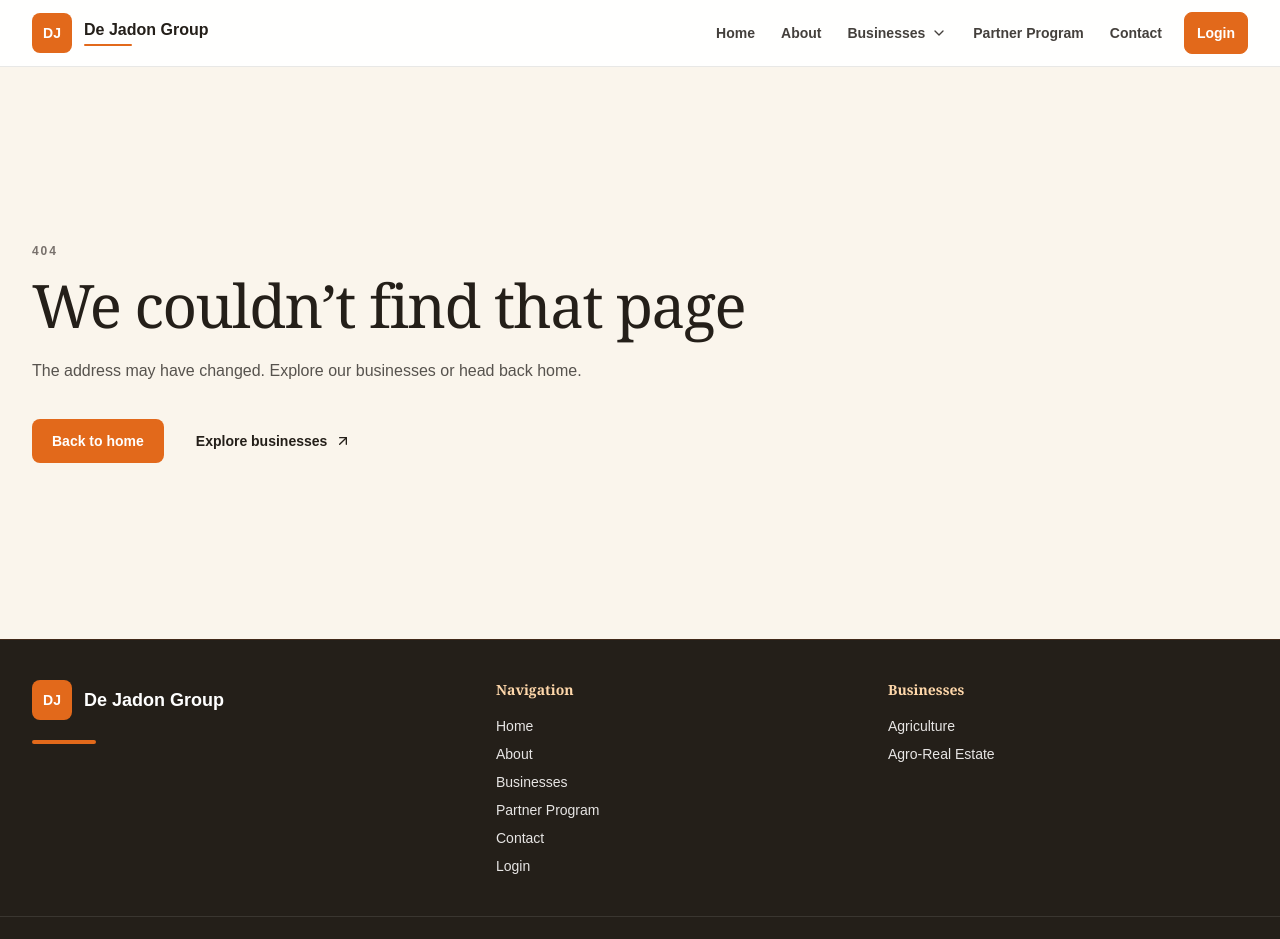
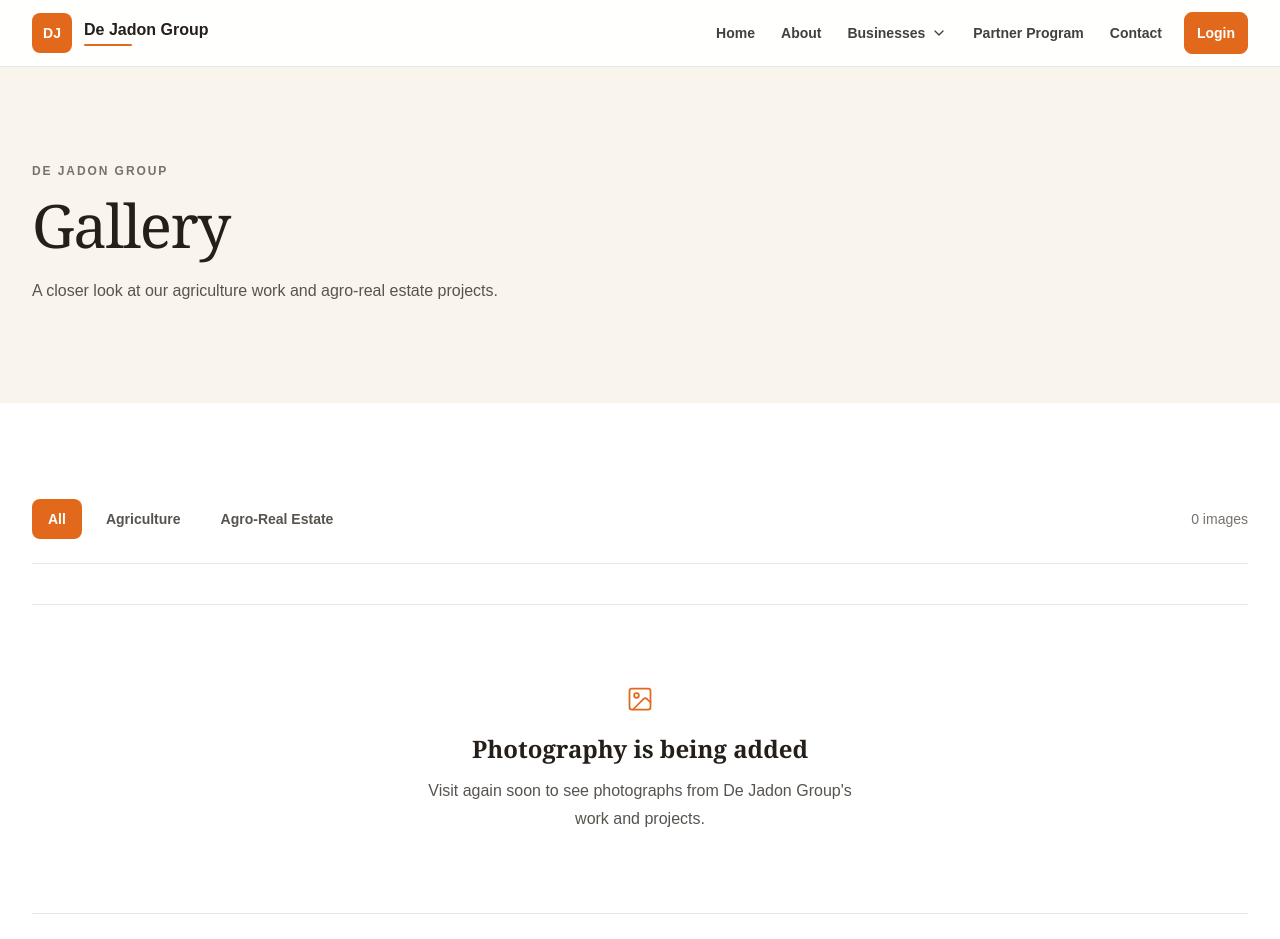
Before and after one commit to Emiloart/Dejadongroup, a Next.js app: page /gallery in a window 1280 px wide. Before the commit this address had no page. Shown: the top 939 px of the page. Built offline with nearby package versions, Linux system fonts and the light colour scheme.

Commit message:
Add connected gallery pages and image discovery

```diff
--- a/src/app/businesses/agriculture/[...slug]/page.tsx
+++ b/src/app/businesses/agriculture/[...slug]/page.tsx
@@ -1,11 +1,13 @@
 import { notFound } from "next/navigation";
 import { ButtonLink } from "@/components/button-link";
+import { GalleryGrid } from "@/components/gallery-grid";
 import { PageHero } from "@/components/page-hero";
 import { PageSection } from "@/components/page-section";
 import { SectionGrid } from "@/components/section-grid";
 import { SectionHeader } from "@/components/section-header";
 import { SiteLayout } from "@/components/site-layout";
 import { agricultureProducts, getSectionByPath } from "@/lib/site-data";
+import { getGalleryImages } from "@/lib/media-library";
 
 const cropDescriptions = [
   { name: "Palm", description: "The oil palm is a tropical tree. Its outer flesh contains palm oil, while the seed can be processed to produce palm kernel oil." },
@@ -44,7 +46,7 @@ export default function AgricultureSectionPage({ params }: AgricultureSectionPag
         ? "Our agriculture operations include poultry, fishery and Black Soldier Fly."
         : category === "products"
           ? "Our agricultural products include fresh and dried fish. Product sales are being prepared for a separate marketplace."
-          : "Images of our agriculture work will be added when available.";
+          : "Explore photographs from our agriculture work as they become available.";
 
   return (
     <SiteLayout>
@@ -83,6 +85,12 @@ export default function AgricultureSectionPage({ params }: AgricultureSectionPag
           <ButtonLink href="/contact" variant="outline">Ask about products</ButtonLink>
         </PageSection>
       ) : null}
+      {category === "gallery" ? (
+        <PageSection tinted>
+          <GalleryGrid images={getGalleryImages("agriculture")} emptyTitle="Agriculture photography is being added" />
+          <div className="mt-8"><ButtonLink href="/gallery" variant="outline">View the full gallery</ButtonLink></div>
+        </PageSection>
+      ) : null}
       {category === "gallery" || detail ? (
         <PageSection tinted>
           <div className="flex flex-wrap items-center justify-between gap-6 border-t border-ink/10 pt-8">
--- a/src/app/businesses/agro-real-estate/[section]/page.tsx
+++ b/src/app/businesses/agro-real-estate/[section]/page.tsx
@@ -1,10 +1,12 @@
 import { notFound } from "next/navigation";
 import { ButtonLink } from "@/components/button-link";
+import { GalleryGrid } from "@/components/gallery-grid";
 import { PageHero } from "@/components/page-hero";
 import { PageSection } from "@/components/page-section";
 import { SectionHeader } from "@/components/section-header";
 import { SiteLayout } from "@/components/site-layout";
 import { agroRealEstateBuyingProcess, agroRealEstateFaqs, agroRealEstateServices, getSectionByPath } from "@/lib/site-data";
+import { getGalleryImages } from "@/lib/media-library";
 
 type AgroRealEstateSectionPageProps = { params: { section: string } };
 
@@ -30,7 +32,7 @@ export default function AgroRealEstateSectionPage({ params }: AgroRealEstateSect
       : isFaq
         ? "Answers to common questions about agricultural land and managed cultivation."
         : isGallery
-          ? "Project images will be added when available."
+          ? "Explore photographs from our agro-real estate projects as they become available."
           : "Ask our team about current agricultural land and investment opportunities.";
 
   return (
@@ -80,6 +82,12 @@ export default function AgroRealEstateSectionPage({ params }: AgroRealEstateSect
           </div>
         </PageSection>
       ) : null}
+      {isGallery ? (
+        <PageSection tinted>
+          <GalleryGrid images={getGalleryImages("agro-real-estate")} emptyTitle="Project photography is being added" />
+          <div className="mt-8"><ButtonLink href="/gallery" variant="outline">View the full gallery</ButtonLink></div>
+        </PageSection>
+      ) : null}
       {isGallery || params.section === "investment-plans" ? (
         <PageSection tinted>
           <div className="flex flex-wrap items-center justify-between gap-6 border-t border-ink/10 pt-8">
--- a/src/app/businesses/page.tsx
+++ b/src/app/businesses/page.tsx
@@ -23,6 +23,13 @@ export default function BusinessesPage() {
         </div>
       </PageSection>
       <PageSection>
+        <div className="mb-14 flex flex-wrap items-center justify-between gap-5 border-b border-ink/10 pb-8">
+          <div>
+            <h2 className="text-2xl font-semibold text-ink">See our work</h2>
+            <p className="mt-2 text-stone-600">Browse photographs from our business areas.</p>
+          </div>
+          <ButtonLink href="/gallery" variant="outline">Browse gallery</ButtonLink>
+        </div>
         <div className="grid gap-8 border-t border-ink/10 pt-10 lg:grid-cols-[0.85fr_1.15fr] lg:gap-20">
           <SectionHeader title="Flexisave" eyebrow="Structured savings" />
           <div>
--- /dev/null
+++ b/src/app/gallery/page.tsx
@@ -0,0 +1,57 @@
+import type { Metadata } from "next";
+import Link from "next/link";
+import { ArrowUpRight } from "lucide-react";
+import { GalleryGrid } from "@/components/gallery-grid";
+import { PageHero } from "@/components/page-hero";
+import { PageSection } from "@/components/page-section";
+import { SiteLayout } from "@/components/site-layout";
+import { galleryCategories, getGalleryImages, type GalleryCategory } from "@/lib/media-library";
+
+export const metadata: Metadata = { title: "Gallery" };
+
+const filters: { label: string; href: string; category?: GalleryCategory }[] = [
+  { label: "All", href: "/gallery" },
+  { label: "Agriculture", href: "/gallery?category=agriculture", category: "agriculture" },
+  { label: "Agro-Real Estate", href: "/gallery?category=agro-real-estate", category: "agro-real-estate" }
+];
+
+type GalleryPageProps = { searchParams?: { category?: string } };
+
+export default function GalleryPage({ searchParams }: GalleryPageProps) {
+  const category = galleryCategories.find((item) => item === searchParams?.category);
+  const images = getGalleryImages(category);
+
+  return (
+    <SiteLayout>
+      <PageSection>
+        <PageHero title="Gallery" eyebrow="De Jadon Group">
+          <p>A closer look at our agriculture work and agro-real estate projects.</p>
+        </PageHero>
+      </PageSection>
+      <PageSection tinted>
+        <div className="flex flex-wrap items-center justify-between gap-5 border-b border-ink/10 pb-6">
+          <nav aria-label="Gallery categories" className="flex flex-wrap gap-2">
+            {filters.map((filter) => {
+              const selected = category === filter.category;
+              return <Link key={filter.href} href={filter.href} aria-current={selected ? "page" : undefined} className={`rounded-card px-4 py-2.5 text-sm font-semibold transition-colors ${selected ? "bg-orangeAction text-white" : "text-stone-600 hover:bg-orangeAction/5 hover:text-orangeAction"}`}>{filter.label}</Link>;
+            })}
+          </nav>
+          <span className="text-sm text-stone-500">{images.length} {images.length === 1 ? "image" : "images"}</span>
+        </div>
+        <div className="mt-10"><GalleryGrid images={images} /></div>
+      </PageSection>
+      <PageSection>
+        <div className="grid gap-8 sm:grid-cols-2 sm:gap-12">
+          <Link href="/businesses/agriculture" className="group border-t border-ink/10 pt-6">
+            <span className="flex items-center justify-between text-xl font-semibold text-ink group-hover:text-orangeAction">Explore agriculture <ArrowUpRight aria-hidden="true" className="h-5 w-5" /></span>
+            <span className="mt-3 block leading-7 text-stone-600">Discover our crops, livestock and agricultural products.</span>
+          </Link>
+          <Link href="/businesses/agro-real-estate" className="group border-t border-ink/10 pt-6">
+            <span className="flex items-center justify-between text-xl font-semibold text-ink group-hover:text-orangeAction">Explore agro-real estate <ArrowUpRight aria-hidden="true" className="h-5 w-5" /></span>
+            <span className="mt-3 block leading-7 text-stone-600">Learn about cultivated farmland and managed cultivation.</span>
+          </Link>
+        </div>
+      </PageSection>
+    </SiteLayout>
+  );
+}
--- /dev/null
+++ b/src/components/gallery-grid.tsx
@@ -0,0 +1,41 @@
+import Image from "next/image";
+import { ImageIcon } from "lucide-react";
+import type { GalleryImage } from "@/lib/media-library";
+
+const categoryLabels = {
+  agriculture: "Agriculture",
+  "agro-real-estate": "Agro-Real Estate"
+};
+
+type GalleryGridProps = {
+  images: GalleryImage[];
+  emptyTitle?: string;
+};
+
+export function GalleryGrid({ images, emptyTitle = "Photography is being added" }: GalleryGridProps) {
+  if (images.length === 0) {
+    return (
+      <div className="border-y border-ink/10 py-14 text-center sm:py-20">
+        <ImageIcon aria-hidden="true" className="mx-auto h-7 w-7 text-orangeAction" strokeWidth={1.5} />
+        <h2 className="mt-5 text-2xl font-semibold text-ink">{emptyTitle}</h2>
+        <p className="mx-auto mt-3 max-w-md leading-7 text-stone-600">Visit again soon to see photographs from De Jadon Group&apos;s work and projects.</p>
+      </div>
+    );
+  }
+
+  return (
+    <div className="grid gap-x-6 gap-y-10 sm:grid-cols-2 lg:grid-cols-3">
+      {images.map((image) => (
+        <figure key={`${image.category}/${image.filename}`} className="min-w-0">
+          <a href={image.src} target="_blank" rel="noopener noreferrer" aria-label={`Open ${image.alt} image`} className="group relative block aspect-[4/3] overflow-hidden rounded-card bg-ink/[0.045] focus-visible:outline focus-visible:outline-2 focus-visible:outline-offset-2 focus-visible:outline-orangeAction">
+            <Image src={image.src} alt={image.alt} fill sizes="(max-width: 640px) 100vw, (max-width: 1024px) 50vw, 33vw" className="object-cover transition-transform duration-300 group-hover:scale-[1.03]" />
+          </a>
+          <figcaption className="mt-4 flex flex-wrap items-baseline justify-between gap-2 border-b border-ink/10 pb-4">
+            <span className="font-medium text-ink">{image.alt}</span>
+            <span className="text-xs text-stone-500">{categoryLabels[image.category]}</span>
+          </figcaption>
+        </figure>
+      ))}
+    </div>
+  );
+}
--- a/src/components/site-header.tsx
+++ b/src/components/site-header.tsx
@@ -92,6 +92,8 @@ export function SiteHeader() {
                           {business.name}
                         </Link>
                       ))}
+                      <div className="my-1 border-t border-ink/10" />
+                      <Link href="/gallery" aria-current={isActivePath(pathname, "/gallery") ? "page" : undefined} onClick={() => setBusinessesOpen(false)} className="block rounded-card px-3 py-2.5 text-sm font-medium text-stone-600 hover:bg-orange-50 hover:text-orangeAction">Gallery</Link>
                     </div>
                   ) : null}
                 </div>
@@ -145,6 +147,7 @@ export function SiteHeader() {
                       {businesses.map((business) => (
                         <Link key={business.href} href={business.href} onClick={() => setMenuOpen(false)} aria-current={isActivePath(pathname, business.href) ? "page" : undefined} className="rounded-card px-3 py-2.5 text-sm font-medium text-stone-600 hover:text-orangeAction">{business.name}</Link>
                       ))}
+                      <Link href="/gallery" onClick={() => setMenuOpen(false)} aria-current={isActivePath(pathname, "/gallery") ? "page" : undefined} className="rounded-card px-3 py-2.5 text-sm font-medium text-stone-600 hover:text-orangeAction">Gallery</Link>
                     </div>
                   ) : null}
                 </div>
--- /dev/null
+++ b/src/lib/media-library.ts
@@ -0,0 +1,45 @@
+import { readdirSync } from "node:fs";
+import path from "node:path";
+
+export const galleryCategories = ["agriculture", "agro-real-estate"] as const;
+export type GalleryCategory = (typeof galleryCategories)[number];
+
+export type GalleryImage = {
+  src: string;
+  alt: string;
+  category: GalleryCategory;
+  filename: string;
+};
+
+const imageExtensions = new Set([".avif", ".jpeg", ".jpg", ".png", ".webp"]);
+
+function imageFiles(directory: string) {
+  try {
+    return readdirSync(directory, { withFileTypes: true })
+      .filter((entry) => entry.isFile() && imageExtensions.has(path.extname(entry.name).toLowerCase()))
+      .map((entry) => entry.name)
+      .sort((a, b) => a.localeCompare(b, undefined, { numeric: true }));
+  } catch (error) {
+    if (error instanceof Error && "code" in error && error.code === "ENOENT") return [];
+    throw error;
+  }
+}
+
+function imageTitle(filename: string) {
+  return path.basename(filename, path.extname(filename))
+    .replace(/[-_]+/g, " ")
+    .replace(/\s+/g, " ")
+    .trim()
+    .replace(/\b\w/g, (letter) => letter.toUpperCase());
+}
+
+export function getGalleryImages(category?: GalleryCategory): GalleryImage[] {
+  const categories = category ? [category] : galleryCategories;
+  return categories.flatMap((item) => imageFiles(path.join(process.cwd(), "public", "images", "gallery", item))
+    .map((filename) => ({
+      src: `/images/gallery/${item}/${encodeURIComponent(filename)}`,
+      alt: imageTitle(filename),
+      category: item,
+      filename
+    })));
+}
```
